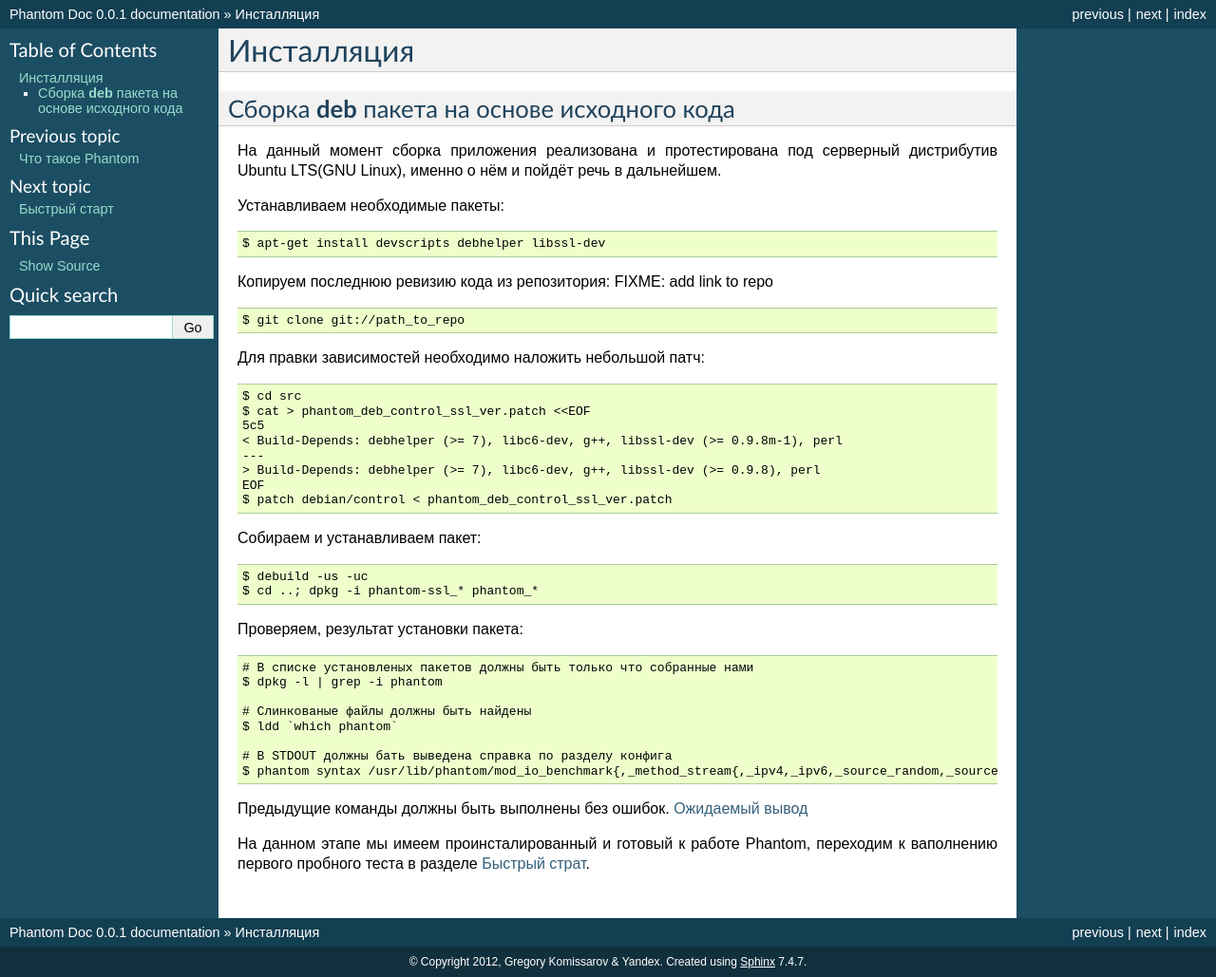
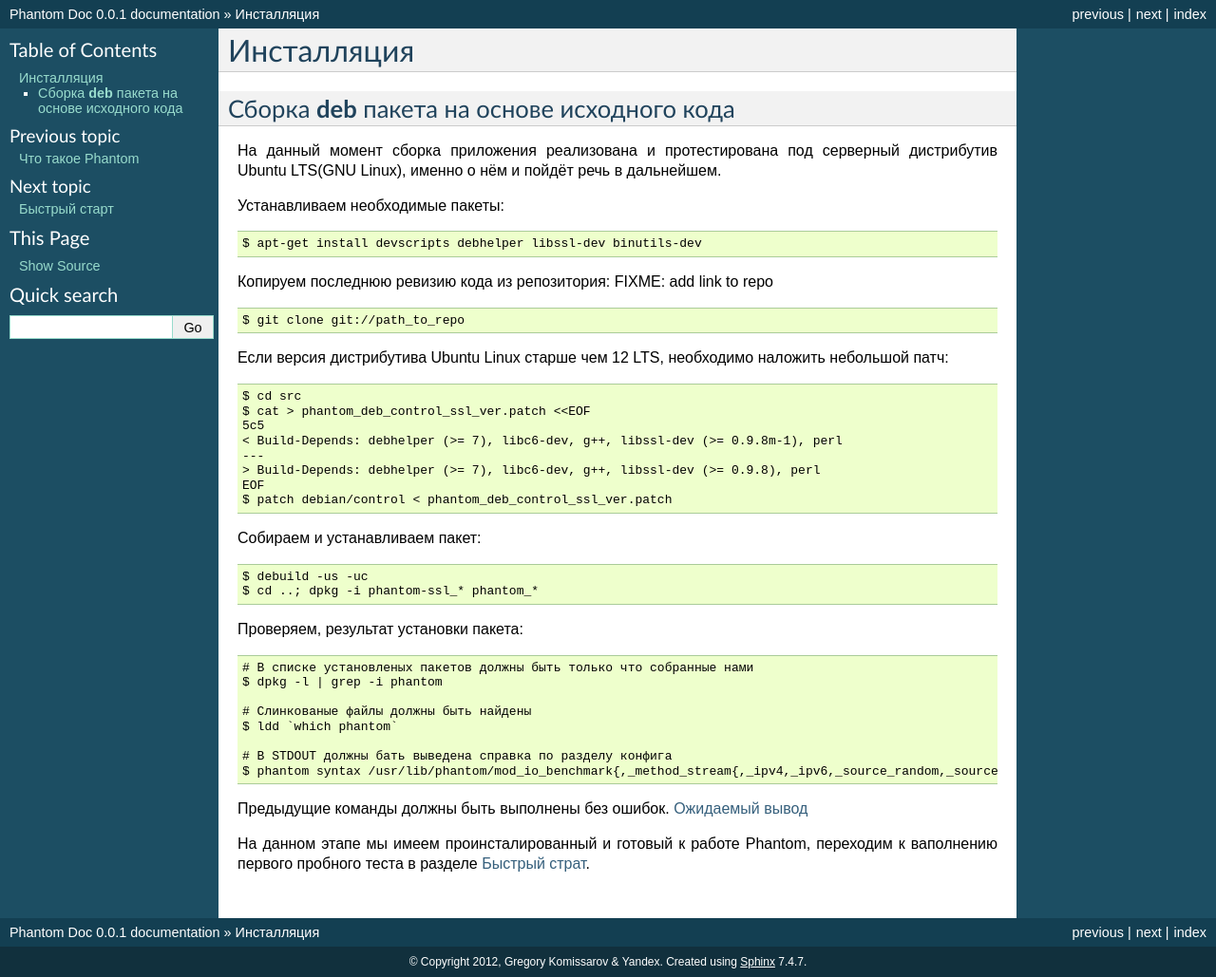
Before and after one commit to greggyNapalm/phantom_doc, a Sphinx documentation site: the page built from docs/installation.rst, in a window 1280 px wide. Shown: the whole page at 95% size. Built offline with Sphinx 7.4.7, drawn with Linux system fonts in a browser that asks for light colours.

Commit message:
dependencies updated

```diff
--- a/docs/installation.rst
+++ b/docs/installation.rst
@@ -10,7 +10,7 @@
 Устанавливаем необходимые пакеты:
 ::
 
-    $ apt-get install devscripts debhelper libssl-dev
+    $ apt-get install devscripts debhelper libssl-dev binutils-dev
 
 Копируем последнюю ревизию кода из репозитория:
 FIXME: add link to repo
@@ -18,7 +18,7 @@
 
     $ git clone git://path_to_repo
 
-Для правки зависимостей необходимо наложить небольшой патч:
+Если версия дистрибутива Ubuntu Linux старше чем 12 LTS, необходимо наложить небольшой патч:
 ::
 
     $ cd src
```
